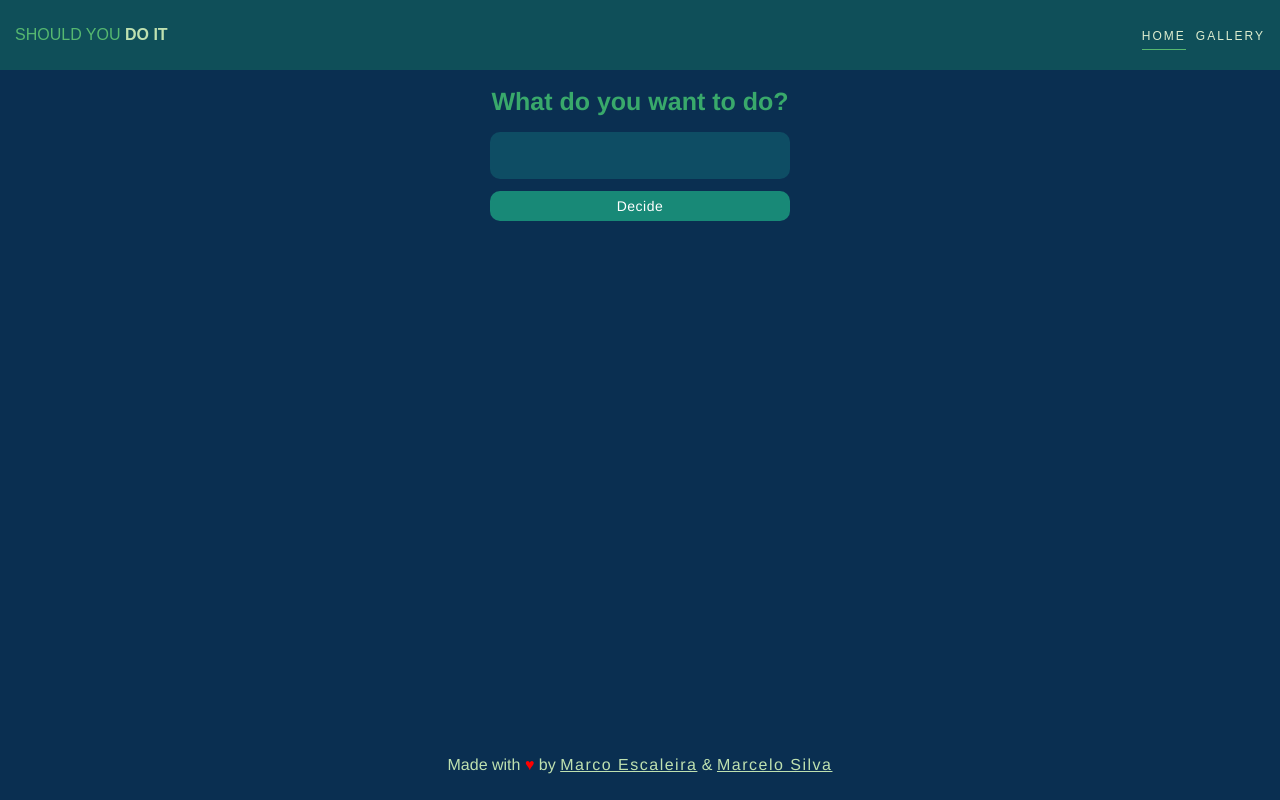
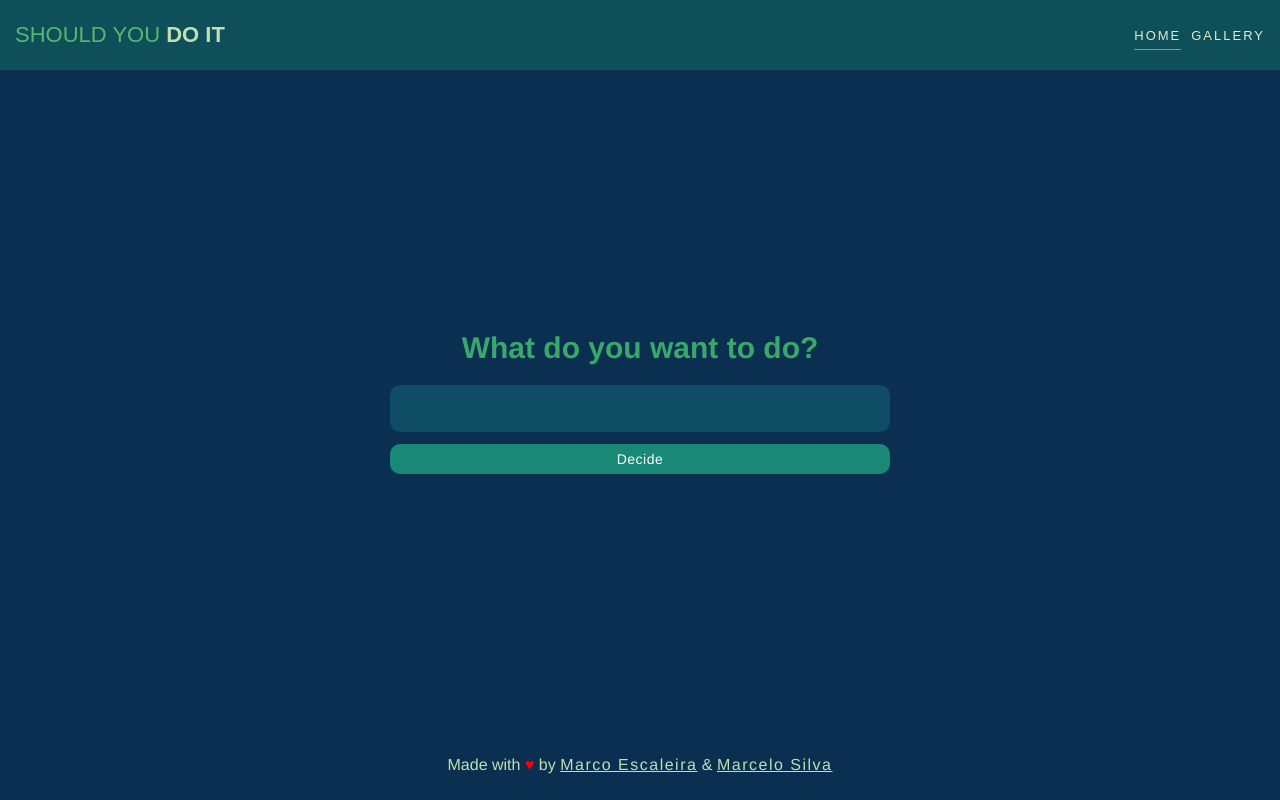
Before and after one commit to MarcoEscaleira/shouldYouDoIt, a React (Vite) app: page / in a window 1280 px wide. Built offline with nearby package versions, Linux system fonts and the light colour scheme.

Commit message:
feat: responsive desktop

```diff
--- a/src/components/Answer/styled-components.ts
+++ b/src/components/Answer/styled-components.ts
@@ -7,6 +7,10 @@ export const Container = styled.div`
   flex-direction: column;
   margin: ${sizes.s} 0 1rem 0;
   max-width: 30rem;
+
+  @media (min-width: ${sizes.desktop_breakpoint}) {
+    max-width: 50rem;
+  }
 `;
 
 export const Title = styled.h1`
@@ -17,12 +21,21 @@ export const Title = styled.h1`
   padding-left: ${sizes.m};
   text-align: center;
   text-transform: capitalize;
+
+  @media (min-width: ${sizes.desktop_breakpoint}) {
+    font-size: 2.6rem;
+  }
 `;
 
 export const Image = styled.img`
   width: 30rem;
   height: 25rem;
   margin-bottom: ${sizes.m};
+
+  @media (min-width: ${sizes.desktop_breakpoint}) {
+    width: 50rem;
+    height: 42rem;
+  }
 `;
 
 export const CleanButton = styled.button`
--- a/src/components/ErrorModal/styled-components.ts
+++ b/src/components/ErrorModal/styled-components.ts
@@ -26,12 +26,16 @@ export const Overlay = styled.div`
 export const Content = styled.div`
   background-color: ${pallete.fifth_light};
   color: ${pallete.white};
-  max-width: 30rem;
+  width: 30rem;
   border-radius: 1rem;
   outline: none;
-  padding: ${sizes.l};
+  padding: ${sizes.s};
   text-align: center;
   word-break: break-all;
+
+  @media (min-width: ${sizes.desktop_breakpoint}) {
+    width: 40rem;
+  }
 `;
 
 export const Title = styled.h1`
--- a/src/components/Form/styled-components.ts
+++ b/src/components/Form/styled-components.ts
@@ -7,11 +7,19 @@ export const Container = styled.div`
   display: flex;
   flex-direction: column;
   width: 30rem;
+
+  @media (min-width: ${sizes.desktop_breakpoint}) {
+    width: 50rem;
+  }
 `;
 
 export const Title = styled.h1`
   color: ${pallete.sixth_light};
   font-size: 2.5rem;
+
+  @media (min-width: ${sizes.desktop_breakpoint}) {
+    font-size: 3rem;
+  }
 `;
 
 export const FormContainer = styled.form`
--- a/src/components/Header/styled-components.ts
+++ b/src/components/Header/styled-components.ts
@@ -43,9 +43,13 @@ const linkBorder = `${pallete.fifth_light} 0.1rem solid`;
 
 export const Link = styled(NavLink)<HeaderLink>`
   ${({ isTitle }) => isTitle && css`
-    font-size: ${sizes.m};
+    font-size: 1.6rem;
     font-weight: 300;
     color: ${pallete.fifth_light};
+
+    @media (min-width: ${sizes.desktop_breakpoint}) {
+      font-size: 2.2rem;
+    }
   `}
   ${({ isNavLink }) => isNavLink && css`
     font-size: ${sizes.s}
@@ -58,6 +62,10 @@ export const Link = styled(NavLink)<HeaderLink>`
       border-top: ${linkBorder};
       border-bottom: ${linkBorder};
     }
+
+    @media (min-width: ${sizes.desktop_breakpoint}) {
+      font-size: 1.3rem;
+    }
   `}
 
   &:last-of-type {
--- a/src/pages/HomePage/styled-components.ts
+++ b/src/pages/HomePage/styled-components.ts
@@ -1,3 +1,11 @@
 import styled from 'styled-components';
 
-export const Container = styled.section``;
+export const Container = styled.section`
+  width: 100%;
+  height: 100%;
+  flex-grow: 1;
+  display: flex;
+  flex-direction: column;
+  justify-content: center;
+  align-items: center;
+`;
```
